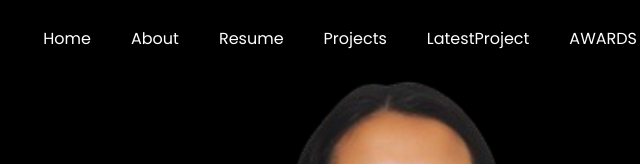
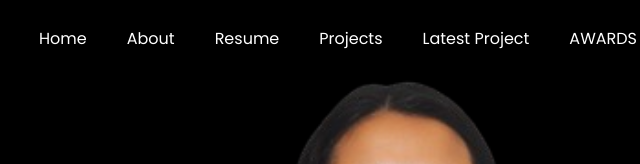
Before and after one commit to Megha-pd/Megha.github.io, a plain HTML site: page index.html in a window 1280 px wide. Shown: the top 164 px of the page, 433-1073 px from the left. Drawn offline with Linux system fonts and the light colour scheme; animation ran at ten frames a second; files whose address does not match are found by name.

Commit message:
Update index.html

```diff
--- a/index.html
+++ b/index.html
@@ -130,7 +130,7 @@
 	          <li class="nav-item"><a href="#about-section" class="nav-link"><span>About</span></a></li>
 	          <li class="nav-item"><a href="#resume-section" class="nav-link"><span>Resume</span></a></li>
 			  <li class="nav-item"><a href="#Pro-section" class="nav-link"><span>Projects</span></a></li>
-			<li class="nav-item"><a href="#LatestProject-section" class="nav-link"><span>LatestProject</span></a></li>
+			<li class="nav-item"><a href="#LatestProject-section" class="nav-link"><span>Latest Project</span></a></li>
 			<li class="nav-item"><a href="#AWARDS-section" class="nav-link"><span>AWARDS</span></a></li>
 			  <li class="nav-item"><a href="#contact-section" class="nav-link"><span>Contact</span></a></li>
 
```
